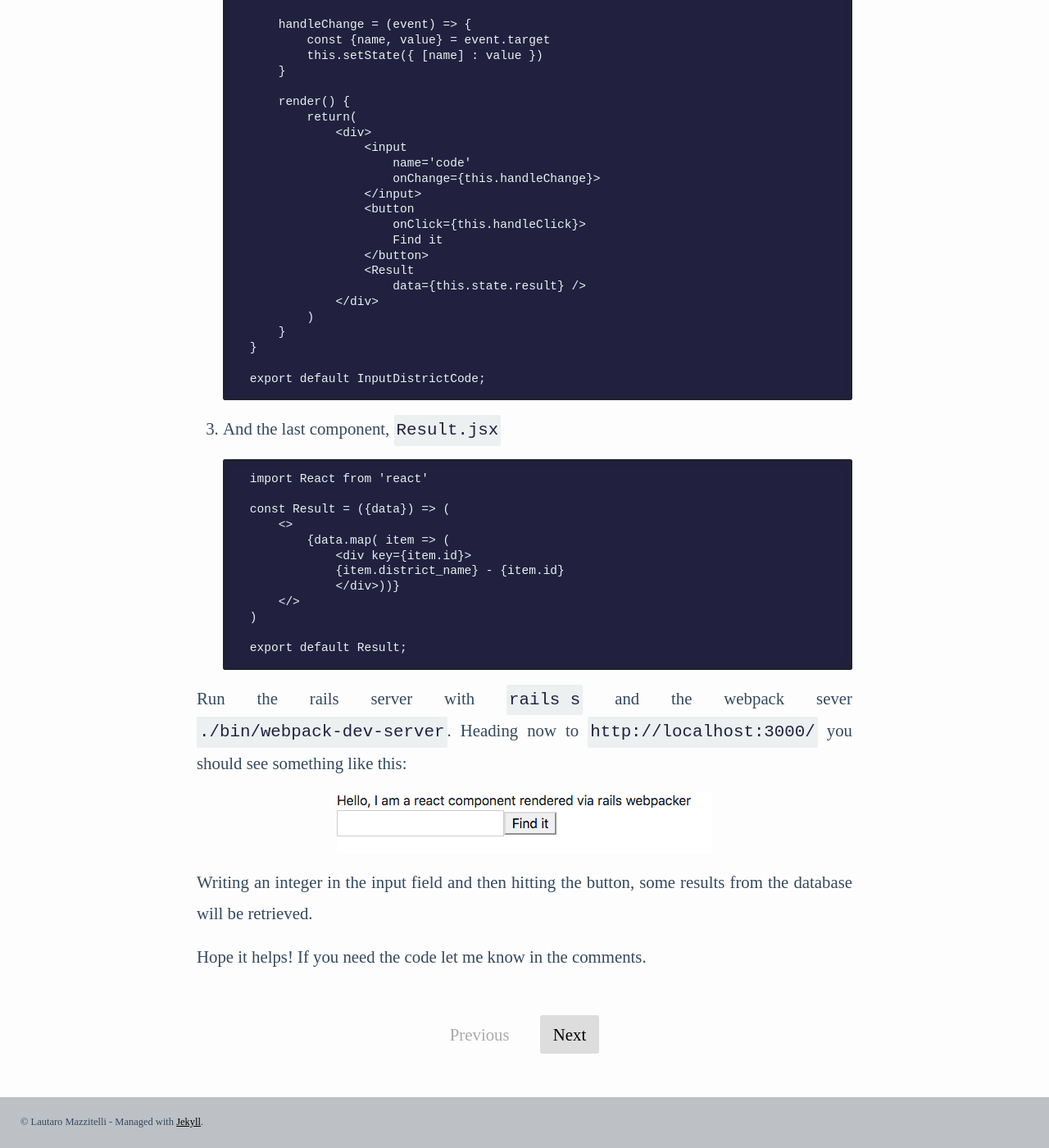
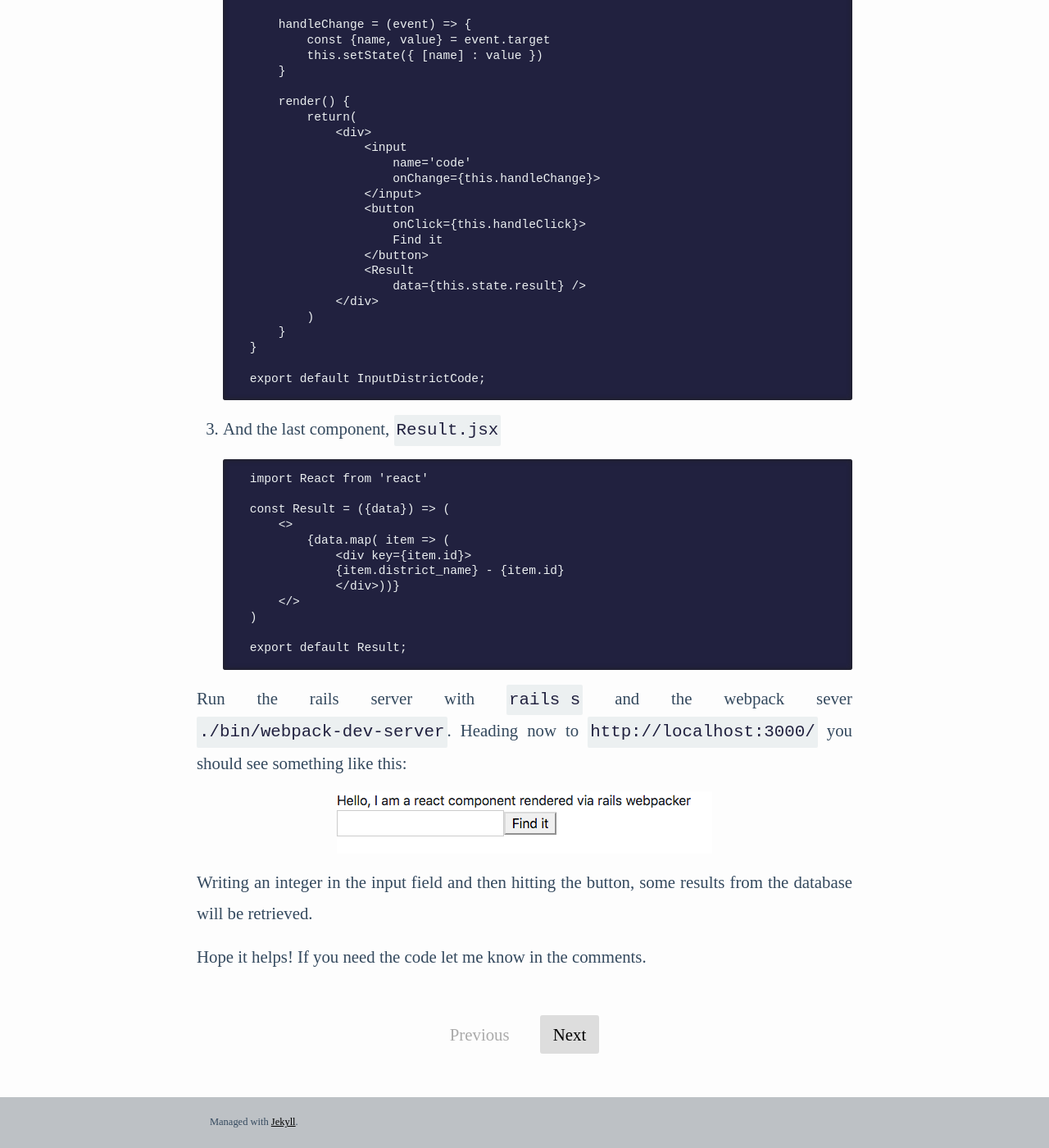
Before and after one commit to mazzi/mazzi.github.com, a Jekyll site: the page built from index.html, in a window 1280 px wide and 1400 px high, scrolled down 8431 px. Shown: the whole window at 82% size. Built offline with Jekyll 4.4.1, drawn with Linux system fonts in a browser that asks for light colours; the list of posts is cut into pages by our own code.

Commit message:
Footer changes

```diff
--- a/_includes/footer.html
+++ b/_includes/footer.html
@@ -1,5 +1,5 @@
 		<div id="footer">
-			<p> © Lautaro Mazzitelli - Managed with <a href="https://github.com/mojombo/jekyll">Jekyll</a>.</p>
+			<p>Managed with <a href="https://github.com/mojombo/jekyll">Jekyll</a>.</p>
 		</div>
 		<script type="text/javascript">
 			{% include main.js %}
--- a/styles/screen.css
+++ b/styles/screen.css
@@ -293,6 +293,7 @@ div#footer {
 	padding: 2em;
 	font-size: 0.6em;
 	background: #bdc1c5;
+	padding-left: 20%;
 }
 
 div#footer p {
```
